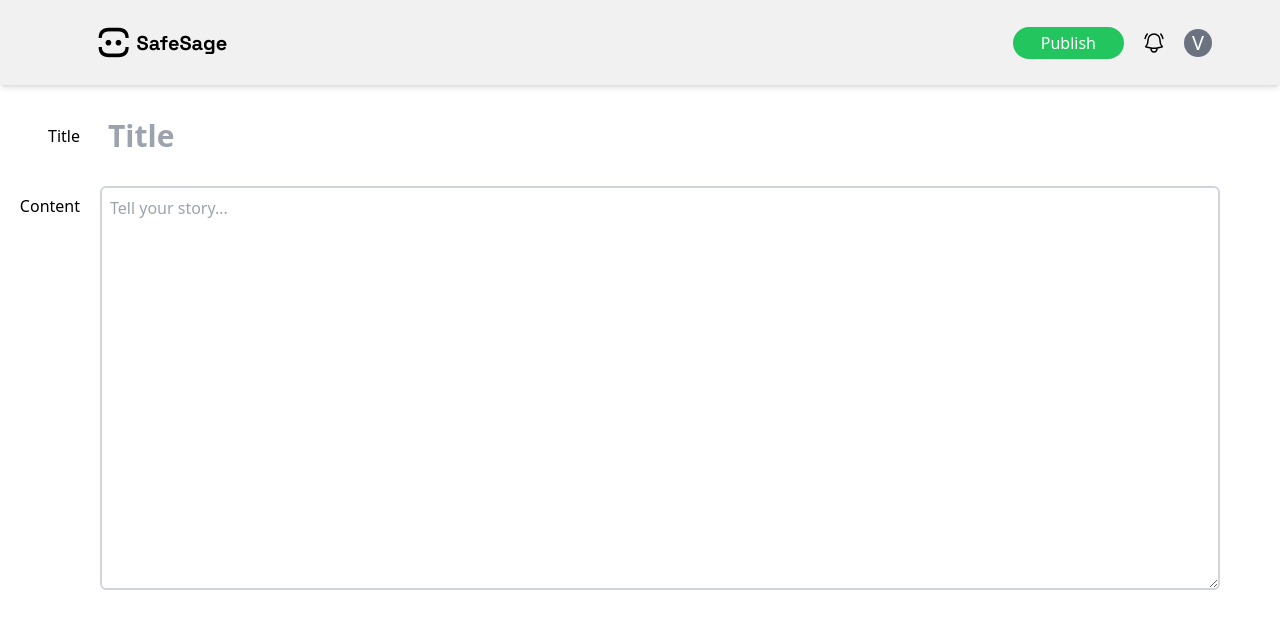
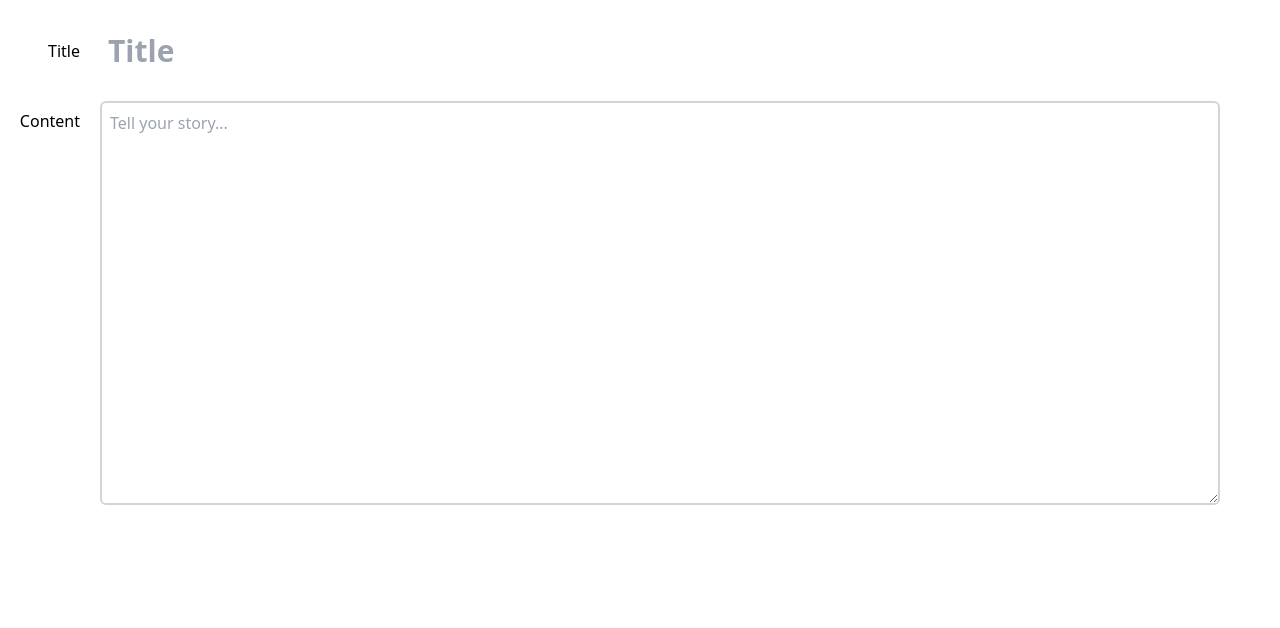
Before and after one commit to vidit-od/SafeSage, a React (Vite) app in the folder Frontend/: page /blog/write in a window 1280 px wide. Shown: the top 628 px of the page. Built offline with nearby package versions, Linux system fonts and the light colour scheme.

Commit message:
publish logic + routing

```diff
--- a/Frontend/src/components/navbar.tsx
+++ b/Frontend/src/components/navbar.tsx
@@ -1,6 +1,5 @@
 import { useRecoilValue } from "recoil"
 import { useratom } from "../store/atom/useratom"
-import { User } from "../store/atom/types"
 import { useNavigate } from "react-router-dom"
 
 export function MainNavbar(){
@@ -53,14 +52,15 @@ const GuestLinks = ()=>{
 
 const LoggedLinks: React.FC = ()=>{
     const USER = useRecoilValue(useratom);
+    const navigate = useNavigate();
     if( !USER || !USER.name) {
         return <GuestLinks/>
     }
     return(
     <div className="opacity-0 pointer-events-none absolute md:opacity-100 md:pointer-events-auto md:relative flex justify-between items-center">
-        <button className=" font-bold mx-4 transition-all duration-75 hover:border-b-2 border-black">Home</button>
+        <button className="font-bold mx-4 transition-all duration-75 hover:border-b-2 border-black">Home</button>
         <button className="mx-4 transition-all duration-75 hover:border-b-2 border-black">Our Stories</button>
-        <button className="mx-4 transition-all duration-75 hover:border-b-2 border-black">Start Writing</button>
+        <button className="mx-4 transition-all duration-75 hover:border-b-2 border-black" onClick={()=>navigate('/blog/write')}>Start Writing</button>
         <button className="w-9 h-9 flex justify-center items-center border-2 border-black bg-black text-white border-solid rounded-full">{USER.name[0].toString().toUpperCase()}</button>
     </div>
     )
--- a/Frontend/src/pages/blog.tsx
+++ b/Frontend/src/pages/blog.tsx
@@ -9,7 +9,7 @@ import {  useRecoilState } from "recoil"
 import { useratom } from "../store/atom/useratom"
 export function Blog(){
     const userState = useRecoilState(useratom);
-    const [loading , setLoading] = useState(true);
+    const [loading , setLoading] = useState((userState[0].id == null)?true:false);
 
     useEffect(() => {
         const token = localStorage.getItem('token');
--- a/Frontend/src/pages/blogwrite.tsx
+++ b/Frontend/src/pages/blogwrite.tsx
@@ -1,61 +1,18 @@
 import axios from "axios";
-import { useState } from "react";
+import React, { useEffect, useRef, useState } from "react";
 import { createPost } from '@vidit-od/common-app'
 import { useNavigate } from "react-router-dom";
+import { useRecoilValue } from "recoil";
+import { useratom } from "../store/atom/useratom";
 export function BlogWrite(){
     const textrows = 16;
     const [title,setTitle] = useState('');
     const [content,setContent] = useState('');
-    const navigate = useNavigate();
-    const publishblog = async()=>{
-        try{
-            const token = localStorage.getItem('token');
-            const {success} = createPost.safeParse({
-                title,
-                content
-            })
-            if(!success) return new Error
 
-            const response = await axios.post('https://backend.vidit894.workers.dev/api/v1/blog',{
-                title,
-                content,
-            },{
-                headers:{
-                    Authorization: token,
-                }
-            });
-            if(response.data == null) throw new Error();
-            navigate('/blog');
-        }
-        catch(e){
-            console.log(e);
-        }
-    }
 
     return(
         <div>
-            <div className="w-full">
-            <div className=" bg-gray-100 p-2 md:p-5 flex justify-between items-center shadow-md">
-                    <div className="flex justify-center md:ml-20">
-                        <div className=" font-space md:text-3xl italics font-extrabold rotate-90">(:)</div>
-                        <div className="text-black ml-1 text-xl font-bold font-space flex items-center">
-                            SafeSage
-                        </div>
-                    </div>
-                    <div className="flex justify-between items-center md:mr-10">
-                        <button className="bg-green-500 px-2 md:px-7 md:py-1 rounded-full text-white mx-2" onClick={publishblog}>Publish</button>
-                        <button className="w-5 h-5 md:w-7 md:h-7 rounded-full flex justify-center items-center mx-2 text-white">
-
-                        <svg xmlns="http://www.w3.org/2000/svg" fill="none" viewBox="0 0 24 24" strokeWidth="1.5" stroke="currentColor" className="size-6 stroke-black">
-                        <path strokeLinecap="round" strokeLinejoin="round" d="M14.857 17.082a23.848 23.848 0 0 0 5.454-1.31A8.967 8.967 0 0 1 18 9.75V9A6 6 0 0 0 6 9v.75a8.967 8.967 0 0 1-2.312 6.022c1.733.64 3.56 1.085 5.455 1.31m5.714 0a24.255 24.255 0 0 1-5.714 0m5.714 0a3 3 0 1 1-5.714 0M3.124 7.5A8.969 8.969 0 0 1 5.292 3m13.416 0a8.969 8.969 0 0 1 2.168 4.5" />
-                        </svg>
-
-                        </button>
-
-                        <div className="w-5 h-5  text-sm md:text-xl md:w-7 md:h-7 bg-gray-500 rounded-full flex justify-center items-center mx-2 text-white">V</div>
-                    </div>
-                </div>
-            </div>
+            <BlogWriteNavbar title={title} content = {content} state={(title.length < 5 || content.length < 5)? false : true } />
             <div className="w-full flex items-center px-20 py-5 pb-0">
                 <div className="absolute -translate-x-full py-2">Title</div>
                 <input type="text " name="" id="" placeholder="Title" className=" outline-none w-screen translate-x-5 p-2 rounded-md text-3xl font-bold" value={title} onChange={(e)=>setTitle(e.target.value)}/>
@@ -67,3 +24,77 @@ export function BlogWrite(){
         </div>
     )
 }
+
+interface Blog{
+    title: string,
+    content: string,
+    state: boolean,
+}
+const BlogWriteNavbar: React.FC<Blog> = ({title, content , state})=>{
+    const navigate = useNavigate();
+    const user = useRecoilValue(useratom);
+    const publishbutton = useRef<HTMLButtonElement>(null);
+
+    if( !user || !user.name ) return ( <></>)
+
+    useEffect(()=>{
+        if( !state ){
+            if( publishbutton.current) publishbutton.current.disabled = true;
+        }
+        else{
+            if( publishbutton.current) publishbutton.current.disabled = false;
+        }
+    },[state]);
+
+    const publishblog = async()=>{
+        try{
+            const token = localStorage.getItem('token');
+            const {success} = createPost.safeParse({
+                title,
+                content
+            })
+            if(!success) return new Error('Zod error')
+
+            const response = await axios.post('https://backend.vidit894.workers.dev/api/v1/blog',{
+                title,
+                content,
+            },{
+                headers:{
+                    Authorization: token,
+                }
+            });
+            console.log(response);
+            if(response.data == null) throw new Error();
+            navigate('/blog');
+        }
+        catch(e){
+            console.log(e);
+        }
+    }
+
+
+    return(
+        <div className="w-full">
+        <div className=" bg-gray-100 p-2 md:p-5 flex justify-between items-center shadow-md">
+                <BlogWriteLogo/>
+                <div className="flex justify-between items-center md:mr-10">
+                    <button className="bg-green-500 px-2 md:px-7 md:py-1 rounded-full text-white mx-2 disabled:opacity-50 disabled:cursor-not-allowed" onClick={publishblog} ref={publishbutton}>Publish</button>
+                    <div className="w-5 h-5  text-sm md:text-base md:w-9 md:h-9 bg-black rounded-full flex justify-center items-center mx-2 text-white">{user.name[0].toUpperCase()}</div>
+                </div>
+        </div>
+        </div>
+    )
+}
+
+
+const BlogWriteLogo = ()=>{
+    const navigate = useNavigate();
+    return (
+        <div className="flex justify-center md:ml-20 cursor-pointer" onClick={()=> navigate('/blog')}>
+            <div className=" font-space md:text-3xl italics font-extrabold rotate-90">(:)</div>
+            <div className="text-black ml-1 text-xl font-bold font-space flex items-center">
+                SafeSage
+            </div>
+        </div>
+    )
+}
```
